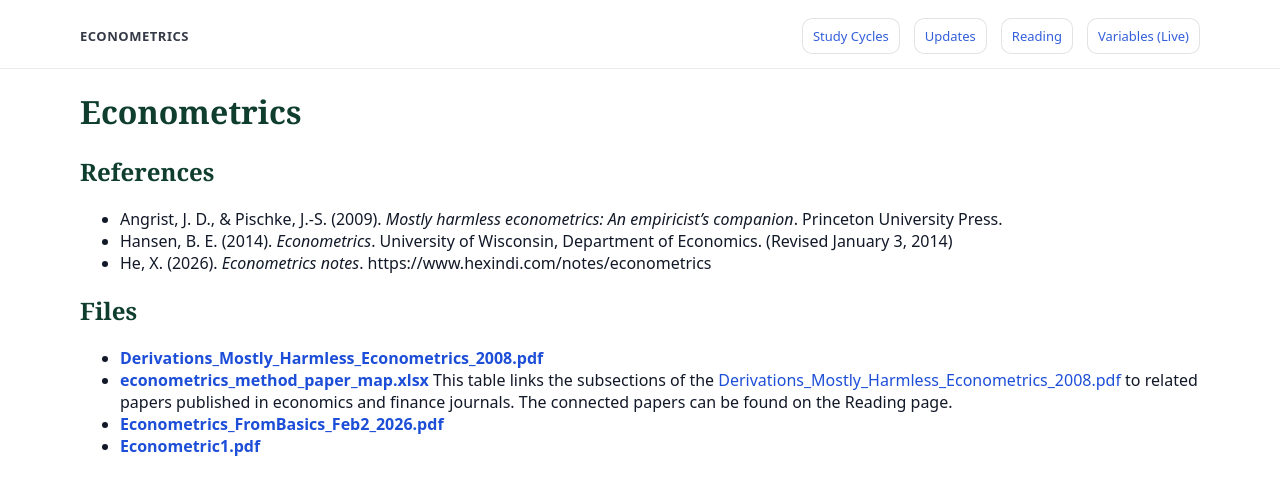
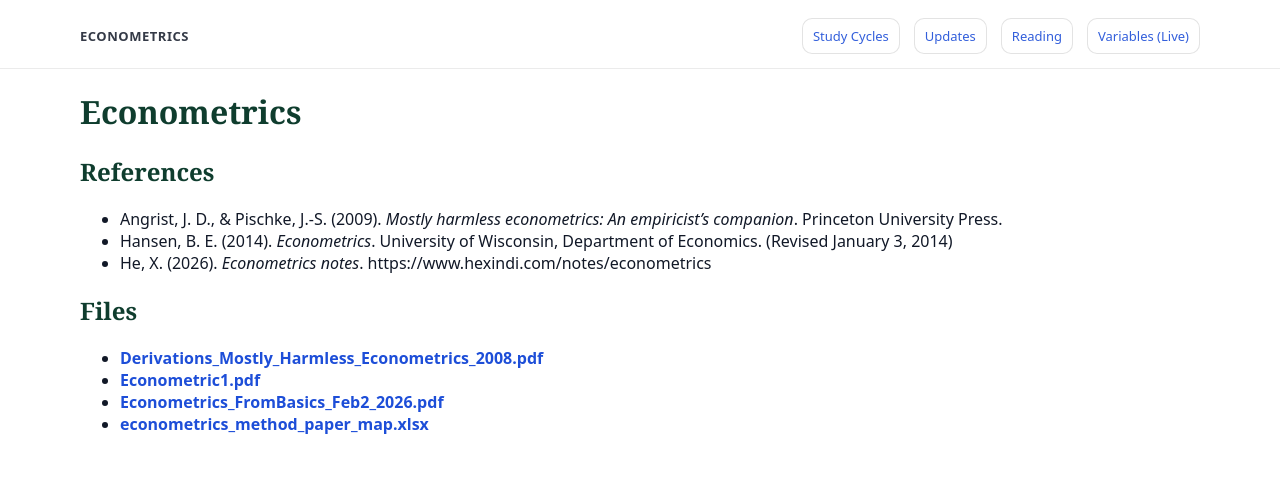
Before and after one commit to yaxinzn/study-archive, a Jekyll site: the page built from materials/econometrics/index.md, in a window 1280 px wide. Shown: the top 495 px of the page. Built offline with Jekyll 4.4.1, drawn with Linux system fonts in a browser that asks for light colours.

Commit message:
chore: auto-update subject indexes

```diff
--- a/materials/econometrics/index.md
+++ b/materials/econometrics/index.md
@@ -18,8 +18,7 @@ hide_name: true
 ## Files
 <!-- AUTO-LIST-START -->
 - **[Derivations_Mostly_Harmless_Econometrics_2008.pdf](Derivations_Mostly_Harmless_Econometrics_2008.pdf)**
+- **[Econometric1.pdf](Econometric1.pdf)**
+- **[Econometrics_FromBasics_Feb2_2026.pdf](Econometrics_FromBasics_Feb2_2026.pdf)**
 - **[econometrics_method_paper_map.xlsx](econometrics_method_paper_map.xlsx)**
-    This table links the subsections of the [Derivations_Mostly_Harmless_Econometrics_2008.pdf](Derivations_Mostly_Harmless_Econometrics_2008.pdf)       to related papers published in economics and finance journals. The connected papers can be found on the Reading page.
-- **[Econometrics_FromBasics_Feb2_2026.pdf](Econometrics_FromBasics_Feb2_2026.pdf)**
-- **[Econometric1.pdf](Econometric1.pdf)**
 <!-- AUTO-LIST-END -->
```
Also changed, not shown: materials/Macroeconomics/index.md (added, +12 -0 lines).
